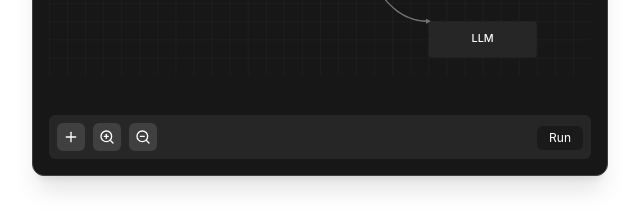
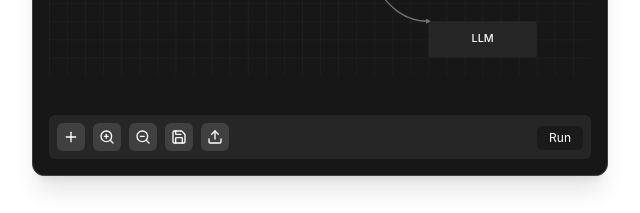
Before and after one commit to desvon7/scoutos-revived-vision, a React (Vite) app: page / in a window 1280 px wide. Shown: the part 1600-1813 px from the top of the page, without its empty margins (0-640 px from the left). Built offline with nearby package versions, Linux system fonts and the light colour scheme.

Commit message:
feat: Add workflow persistence
Implement saving and loading workflows from localStorage.

```diff
--- a/src/components/WorkflowBuilder.tsx
+++ b/src/components/WorkflowBuilder.tsx
@@ -1,14 +1,15 @@
 
-import React, { useState } from 'react';
-import { Plus, ZoomIn, ZoomOut } from 'lucide-react';
+import React, { useState, useEffect } from 'react';
+import { Save, ZoomIn, ZoomOut, Plus, Upload, X } from 'lucide-react';
 import { Button } from '@/components/ui/button';
 import { Node, NodeType } from './workflow/Node';
 import { Connection } from './workflow/Connection';
 import { nodeTemplates } from './workflow/nodeTemplates';
 import { NodePanel } from './workflow/NodePanel';
 import { NodePropertiesPanel } from './workflow/NodePropertiesPanel';
-import { NodeObject, ConnectionObject } from './workflow/types';
+import { NodeObject, ConnectionObject, WorkflowData } from './workflow/types';
 import useLocalStorage from '@/hooks/useLocalStorage';
+import { toast } from "sonner";
 
 const WorkflowBuilder: React.FC = () => {
   // State for the workflow nodes and connections
@@ -27,6 +28,9 @@ const WorkflowBuilder: React.FC = () => {
     { id: 'e4', from: '4', to: '5', x1: 305, y1: 150, x2: 420, y2: 220 },
   ]);
 
+  // localStorage for saved workflows
+  const [savedWorkflows, setSavedWorkflows] = useLocalStorage<Record<string, WorkflowData>>('savedWorkflows', {});
+
   // State for the selected node
   const [selectedNodeId, setSelectedNodeId] = useState<string | null>(null);
 
@@ -35,6 +39,12 @@ const WorkflowBuilder: React.FC = () => {
 
   // State for showing node panel
   const [showNodePanel, setShowNodePanel] = useState(false);
+
+  // State for showing saved workflows panel
+  const [showSavedPanel, setShowSavedPanel] = useState(false);
+
+  // State for current workflow name
+  const [currentWorkflowName, setCurrentWorkflowName] = useState<string>('');
 
   // State for dragging
   const [draggedNodeId, setDraggedNodeId] = useState<string | null>(null);
@@ -157,6 +167,45 @@ const WorkflowBuilder: React.FC = () => {
     setZoom(Math.max(zoom - 0.1, 0.5));
   };
 
+  // Save the current workflow
+  const saveWorkflow = () => {
+    // Create a prompt to name the workflow
+    const name = prompt("Enter a name for this workflow:", currentWorkflowName || "My Workflow");
+
+    if (!name) return; // User cancelled
+
+    const workflowData: WorkflowData = {
+      name,
+      nodes,
+      connections,
+      timestamp: new Date().toISOString()
+    };
+
+    // Save to localStorage
+    setSavedWorkflows({
+      ...savedWorkflows,
+      [name]: workflowData
+    });
+
+    setCurrentWorkflowName(name);
+    toast.success(`Workflow "${name}" saved successfully`);
+  };
+
+  // Load a workflow
+  const loadWorkflow = (name: string) => {
+    const workflow = savedWorkflows[name];
+    if (!workflow) {
+      toast.error("Workflow not found");
+      return;
+    }
+
+    setNodes(workflow.nodes);
+    setConnections(workflow.connections);
+    setCurrentWorkflowName(name);
+    setShowSavedPanel(false);
+    toast.success(`Workflow "${name}" loaded successfully`);
+  };
+
   // Get the selected node object
   const selectedNode = selectedNodeId
     ? nodes.find(node => node.id === selectedNodeId)
@@ -228,23 +277,43 @@ const WorkflowBuilder: React.FC = () => {
           <button
             className="p-1.5 bg-neutral-700 rounded-md hover:bg-neutral-600"
             onClick={() => setShowNodePanel(true)}
+            title="Add node"
           >
             <Plus className="text-white h-4 w-4" />
           </button>
           <button
             className="p-1.5 bg-neutral-700 rounded-md hover:bg-neutral-600"
             onClick={zoomIn}
+            title="Zoom in"
           >
             <ZoomIn className="text-white h-4 w-4" />
           </button>
           <button
             className="p-1.5 bg-neutral-700 rounded-md hover:bg-neutral-600"
             onClick={zoomOut}
+            title="Zoom out"
           >
             <ZoomOut className="text-white h-4 w-4" />
           </button>
+          <button
+            className="p-1.5 bg-neutral-700 rounded-md hover:bg-neutral-600"
+            onClick={saveWorkflow}
+            title="Save workflow"
+          >
+            <Save className="text-white h-4 w-4" />
+          </button>
+          <button
+            className="p-1.5 bg-neutral-700 rounded-md hover:bg-neutral-600"
+            onClick={() => setShowSavedPanel(true)}
+            title="Load workflow"
+          >
+            <Upload className="text-white h-4 w-4" />
+          </button>
         </div>
         <div>
+          {currentWorkflowName && (
+            <span className="text-neutral-400 text-xs mr-2">{currentWorkflowName}</span>
+          )}
           <button className="px-3 py-1 bg-primary rounded-md text-white text-xs">Run</button>
         </div>
       </div>
@@ -267,6 +336,39 @@ const WorkflowBuilder: React.FC = () => {
           onDeleteNode={handleDeleteNode}
         />
       )}
+
+      {/* Saved Workflows Panel */}
+      {showSavedPanel && (
+        <div className="absolute left-4 top-4 bg-neutral-800 p-4 rounded-md shadow-lg w-60 z-10">
+          <div className="flex justify-between items-center mb-3">
+            <h3 className="text-white text-sm font-medium">Load Workflow</h3>
+            <button
+              className="text-neutral-400 hover:text-white"
+              onClick={() => setShowSavedPanel(false)}
+            >
+              <X className="h-4 w-4" />
+            </button>
+          </div>
+          <div className="space-y-2 max-h-60 overflow-y-auto">
+            {Object.entries(savedWorkflows).length === 0 ? (
+              <div className="text-neutral-400 text-xs">No saved workflows</div>
+            ) : (
+              Object.entries(savedWorkflows).map(([name, workflow]) => (
+                <div
+                  key={name}
+                  className="p-2 bg-neutral-700 rounded-md hover:bg-neutral-600 cursor-pointer"
+                  onClick={() => loadWorkflow(name)}
+                >
+                  <div className="text-white text-sm font-medium">{name}</div>
+                  <div className="text-neutral-400 text-xs">
+                    {new Date(workflow.timestamp).toLocaleString()}
+                  </div>
+                </div>
+              ))
+            )}
+          </div>
+        </div>
+      )}
     </div>
   );
 };
```
Also changed, not shown: src/components/workflow/types.ts (+7 -0 lines).
